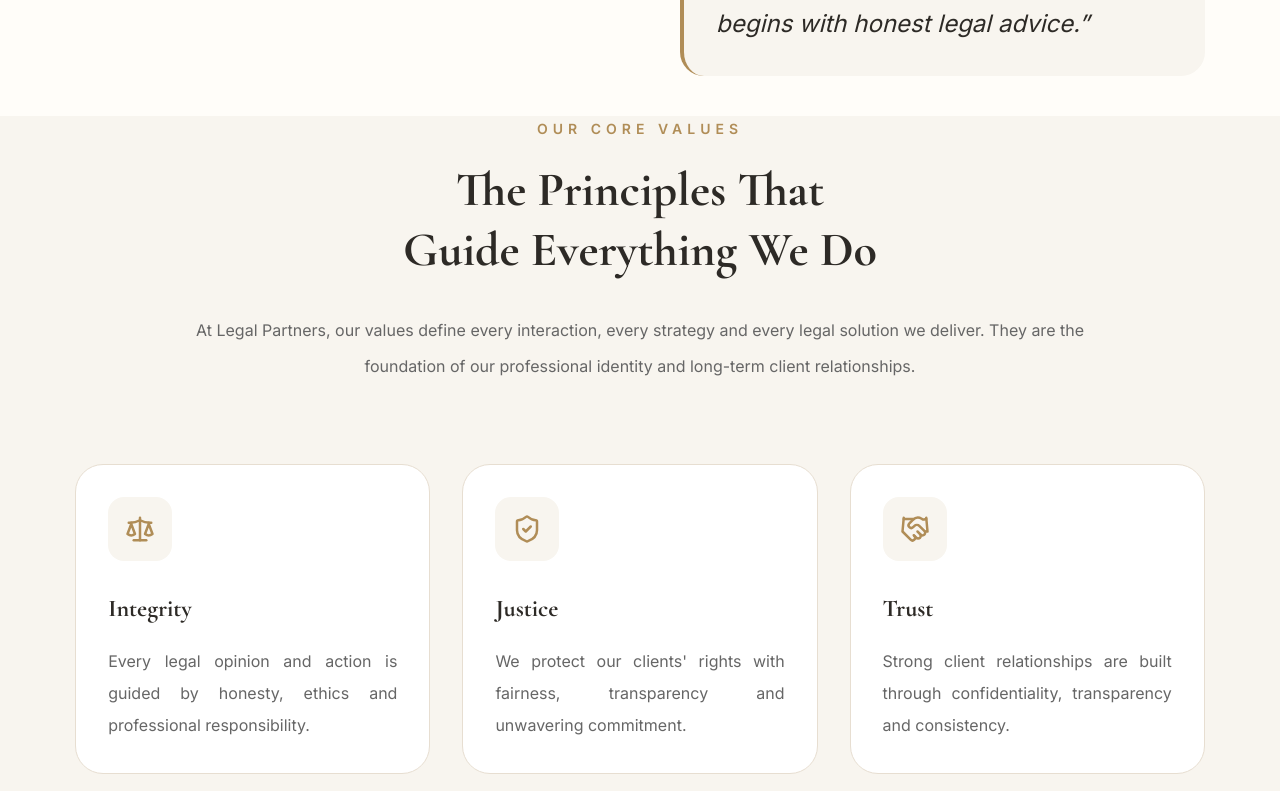
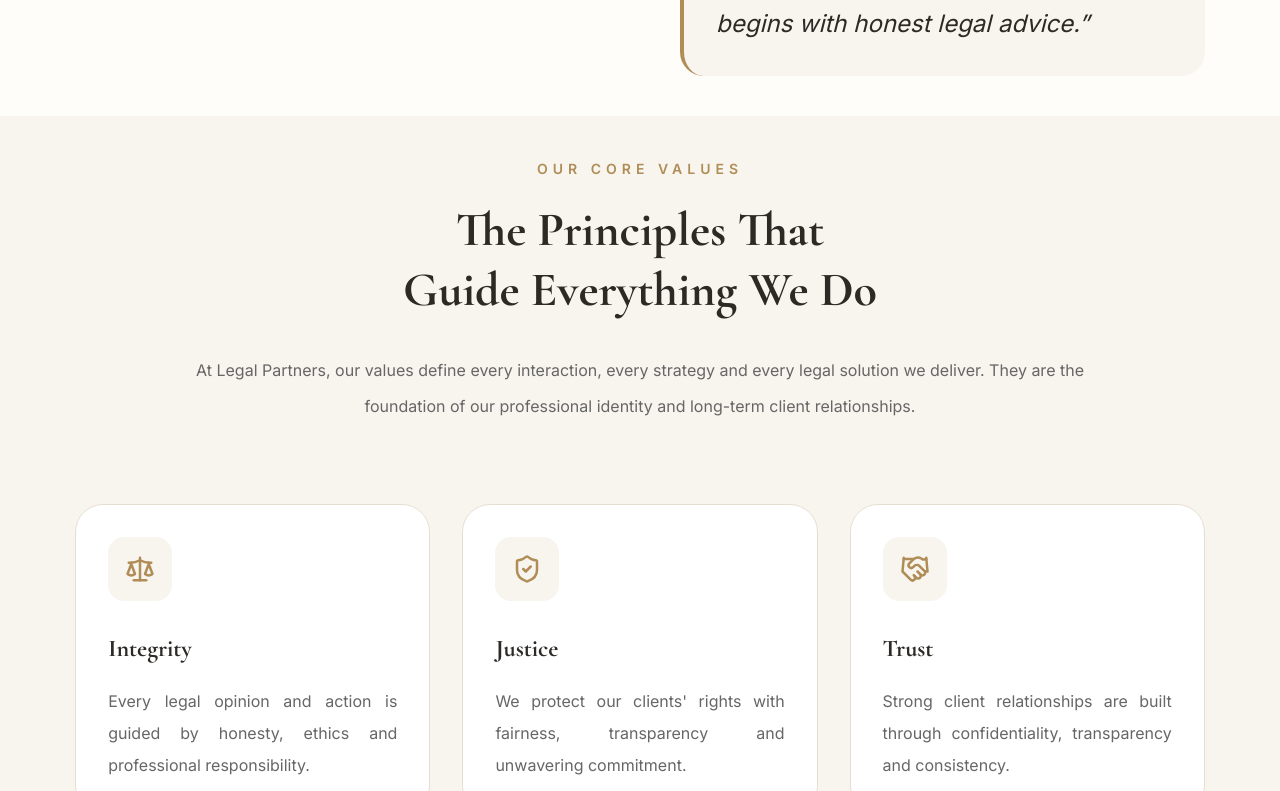
Before and after one commit to nitishbainslaa/lp-law-india, a Next.js app: page /about in a window 1280 px wide. Shown: the part 2789-3580 px from the top of the page. Built offline with nearby package versions, Linux system fonts and the light colour scheme.

Commit message:
Update CoreValues.tsx

```diff
--- a/src/components/about/CoreValues.tsx
+++ b/src/components/about/CoreValues.tsx
@@ -48,7 +48,7 @@ const values = [
 
 export default function CoreValues() {
   return (
-    <section className="bg-[#F8F5EF] py-0 mb-10">
+    <section className="bg-[#F8F5EF] py-10 mb-10">
       <div className="container mx-auto px-6">
 
         {/* Heading */}
```
